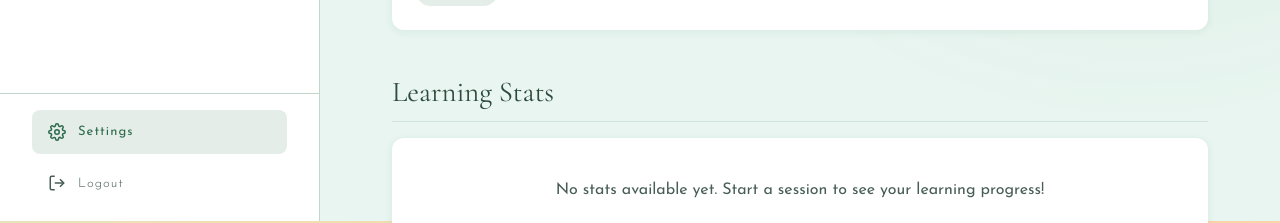
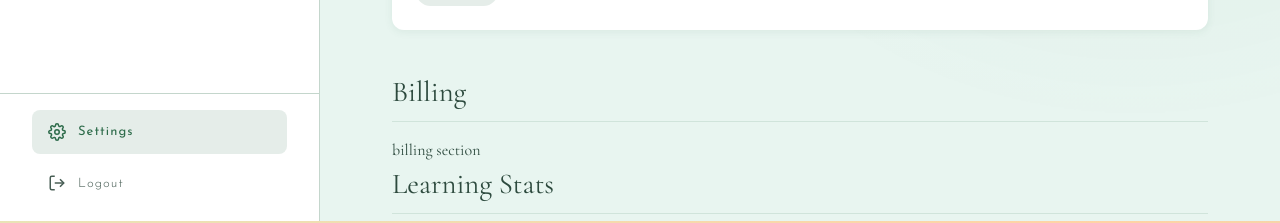
Before and after one commit to w1iii/The-Feynman, a Next.js app: page /feynman/settings in a window 1280 px wide. Shown: the part 579-802 px from the top of the page. Built offline with nearby package versions, Linux system fonts and the light colour scheme; no server answers.

Commit message:
billing sectin

```diff
--- a/app/feynman/settings/page.tsx
+++ b/app/feynman/settings/page.tsx
@@ -366,6 +366,21 @@ export default function SettingsPage() {
             </div>
           </section>
 
+          { /* Billing Section */ }
+          <section className="billing-section">
+            <h2 className="settings-section-title"> Billing </h2>
+            {
+              statsLoading ? (
+              <div className="settings-card loading">
+                <div className="loading-spinner"></div>
+                <span>Loading billing...</span>
+              </div>
+            ) :(
+              <p> billing section </p>
+            )
+            }
+          </section>
+
           {/* Stats Section */}
           <section className="settings-section">
             <h2 className="settings-section-title">Learning Stats</h2>
```
